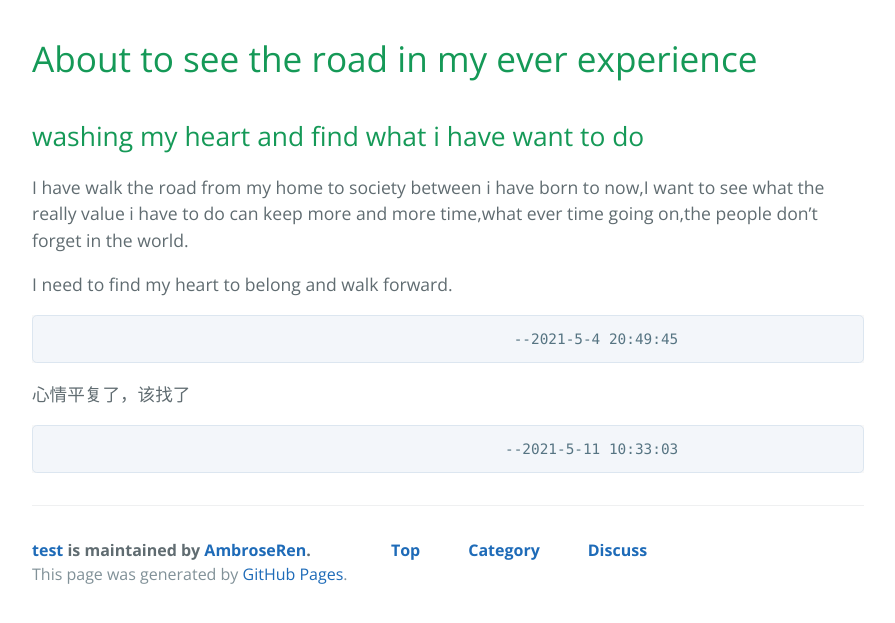
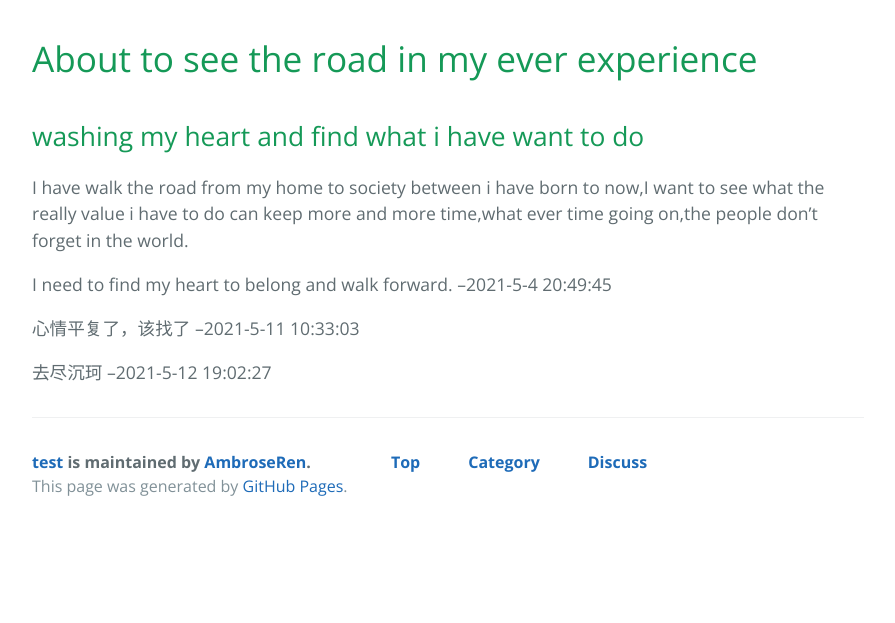
Before and after one commit to AmbroseRen/test, a Jekyll site: the page built from Data/MD/2021/05/20210505.md, in a window 1280 px wide. Shown: the top 623 px of the page, without its empty margins (192-1087 px from the left). Built offline with Jekyll 4.4.1, drawn with Linux system fonts in a browser that asks for light colours; our own code applies the rules of GitHub Pages for plain Markdown files; the repository's description, which GitHub fills in, is left out.

Commit message:
Update 20210505.md

```diff
--- a/Data/MD/2021/05/20210505.md
+++ b/Data/MD/2021/05/20210505.md
@@ -5,10 +5,8 @@
 I have walk the road from my home to society between i have born to now,I want to see what the really value i have to do can
 keep more and more time,what ever time going on,the people don't forget in the world.
 
-I need to find my heart to belong and walk forward.
+I need to find my heart to belong and walk forward.                   --2021-5-4 20:49:45
 
-                                                          --2021-5-4 20:49:45
+心情平复了，该找了                                                     --2021-5-11 10:33:03
 
-心情平复了，该找了
-
-                                                         --2021-5-11 10:33:03
+去尽沉珂                                                                --2021-5-12 19:02:27
```
